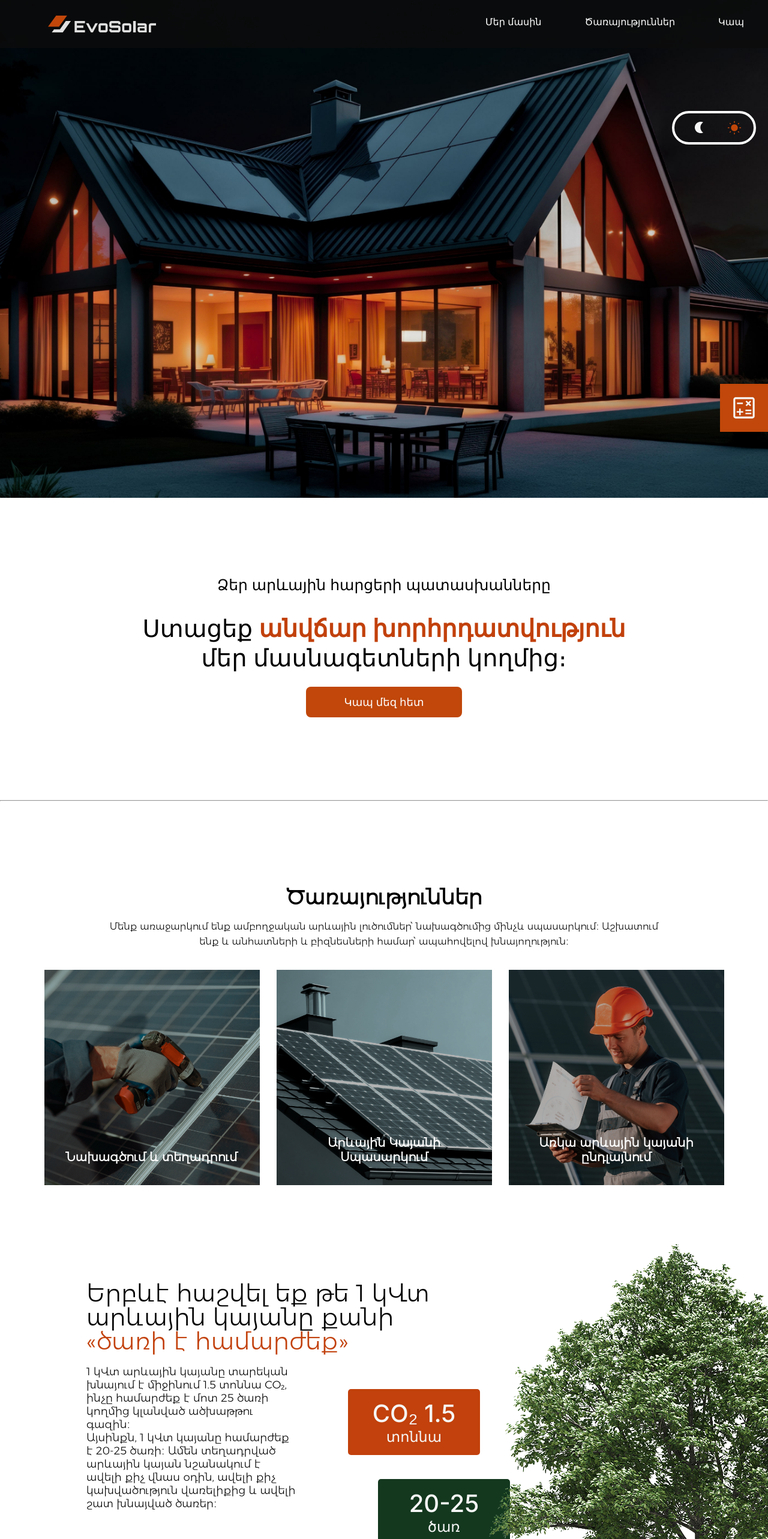
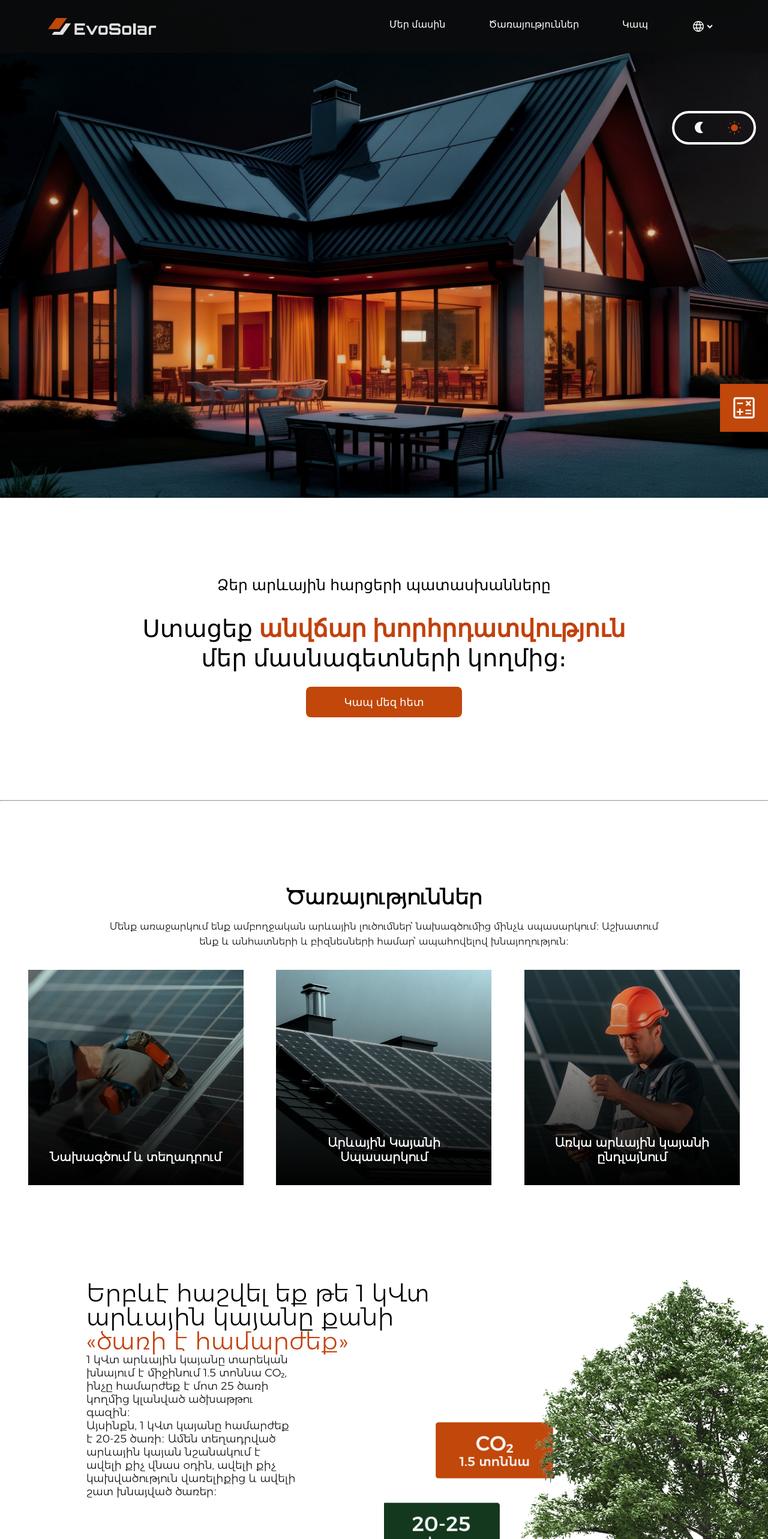
Before and after one commit to Birdman1104/evosolar-website, a Vue app: page / in a window 1280 px wide. Shown: the top 2566 px of the page at 60% size. Built offline with nearby package versions, Linux system fonts and the light colour scheme.

Commit message:
fixed tree image

```diff
--- a/src/components/FooterComponent.vue
+++ b/src/components/FooterComponent.vue
@@ -128,7 +128,8 @@ a {
 }
 
 .logo img {
-    height: 40px;
+    height: 30px;
+    width: 180px;
 }
 
 @media (max-width: 768px) {
--- a/src/components/HeaderComponent.vue
+++ b/src/components/HeaderComponent.vue
@@ -15,8 +15,6 @@ const langOptions = {
 }
 
 const prevScrollPos = ref(window.top.scrollY);
-
-
 
 const handleClick = (lang) => {
   if (translationStore) {
@@ -157,20 +155,22 @@ onUnmounted(() => {
 .header-content {
   display: flex;
   justify-content: space-between;
-  padding: 30px;
+  padding: 30px 0;
   width: 100%;
   font-size: 16px;
   background-color: rgba(13, 13, 13, 0.75);
-  padding: 26px 80px;
 }
 
 .logo {
   height: 28px;
+  margin-left: 80px;
+
 }
 
 .custom-dropdown-wrapper {
   position: relative;
   width: 48px;
+  margin-right: 80px;
 }
 
 .custom-select-box {
@@ -272,6 +272,9 @@ onUnmounted(() => {
     padding: 30px 0;
   }
 
+  .custom-dropdown-wrapper {
+    margin: 0;
+  }
   .logo {
     width: 130px;
     margin-left: 30px;
--- a/src/components/ServicesComponent.vue
+++ b/src/components/ServicesComponent.vue
@@ -37,16 +37,18 @@
     </div>
     <div class="text-box">
       <div class="tree-title-box">
-        <span class="tree-title"> {{ translationStore.t('services', 'titleText') }}</span>
-        <span class="tree-title text-[#c2410c] mb-[20px]"> {{ translationStore.t('services', 'titleText2') }}</span>
-        <span class="text-left w-[55%] "> {{ translationStore.t('services', 'treetext') }}</span>
-        <span class="text-left w-[55%] "> {{ translationStore.t('services', 'treetext2') }}</span>
+        <span class="tree-title font-bold"> {{ translationStore.t('services', 'titleText') }}
+          <span class="tree-title text-[#c2410c] mb-[20px]"> {{ translationStore.t('services', 'titleText2') }}</span>
+        </span>
+
+        <span class="text-left w-[55%]  desc"> {{ translationStore.t('services', 'treetext') }}</span>
+        <span class="text-left w-[55%] desc2"> {{ translationStore.t('services', 'treetext2') }}</span>
       </div>
 
     </div>
 
   </section>
-  <div v-if="!isMobile" class="badge-box">
+  <!-- <div v-if="!isMobile" class="badge-box">
     <div class="treebadge orange">
       <span>{{ translationStore.t('services', 'coBadge') }}</span>
       <span class="text-sm">{{ translationStore.t('services', 'coBadge2') }}</span>
@@ -55,16 +57,17 @@
       <span>{{ translationStore.t('services', 'treeBadge') }}</span>
       <span class="text-sm">{{ translationStore.t('services', 'treeBadge2') }}</span>
     </div>
-  </div>
+  </div> -->
   <div v-if="!isMobile" class="tree-box">
-    <img class="tree" src="../../public/images/tree.png" />
+    <img class="tree" src="../../public/images/Tree.png" />
   </div>
 
 </template>
 
 <script setup>
-import { inject, ref } from "vue";
+import { inject, ref, onMounted, computed } from "vue";
 const translationStore = inject("translationStore");
+const currentLang = computed(() => translationStore?.language);
 
 const hoveredIndex = ref(null);
 const clickedIndex = ref(null);
@@ -95,6 +98,12 @@ const handleClick = (index) => {
 const isCardActive = (index) => {
   return hoveredIndex.value === index || clickedIndex.value === index;
 };
+
+
+onMounted(() => {
+  console.log(currentLang);
+
+})
 </script>
 
 <script>
@@ -135,10 +144,10 @@ export default {
 
 .service-cards {
   display: flex;
+  width: 100%;
   justify-content: space-around;
   flex-wrap: wrap;
   margin-top: 35px;
-  gap: 28px;
 
 }
 
@@ -223,8 +232,8 @@ export default {
   right: 0;
   height: 100%;
   width: 100%;
-  opacity: 0.3;
-  background-color: #000000;
+  background: rgba(0, 0, 0, 0.99);
+  background: linear-gradient(179deg, rgba(0, 0, 0, 0.01) 0%, rgba(0, 0, 0, 1) 100%);
 }
 
 .card-title {
@@ -267,7 +276,6 @@ export default {
 .tree-title {
   font-size: 40px;
   text-align: left;
-  font-weight: 400;
   line-height: 100%;
 }
 
@@ -296,7 +304,10 @@ export default {
 
   .orange {
     right: -200px;
-    ;
+  }
+
+  .tree {
+    width: 50%
   }
 
 }
@@ -331,6 +342,8 @@ export default {
   .tree-title {
     font-size: 25px;
     text-align: center;
+    margin-bottom: 15px;
+
   }
 
   .treemb-box {
@@ -391,11 +404,19 @@ export default {
   }
 
   .tree-title-box span {
-    width: 100%;
+    width: 95%;
   }
 
   .card-title {
     font-size: 20px;
   }
+
+  .desc {
+    width: 94% !important;
+  }
+
+  .desc2 {
+    width: 85% !important;
+  }
 }
 </style>
```
Also changed, not shown: public/images/tree.png.
